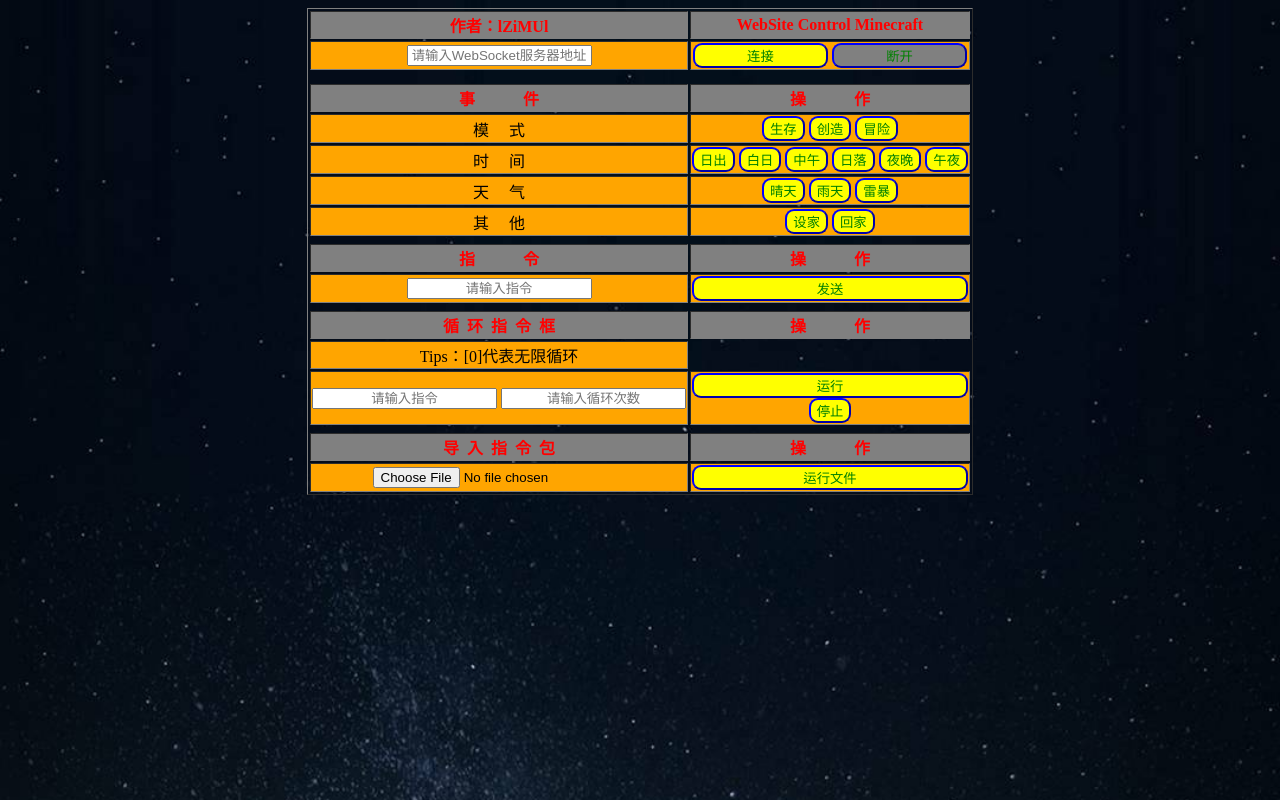
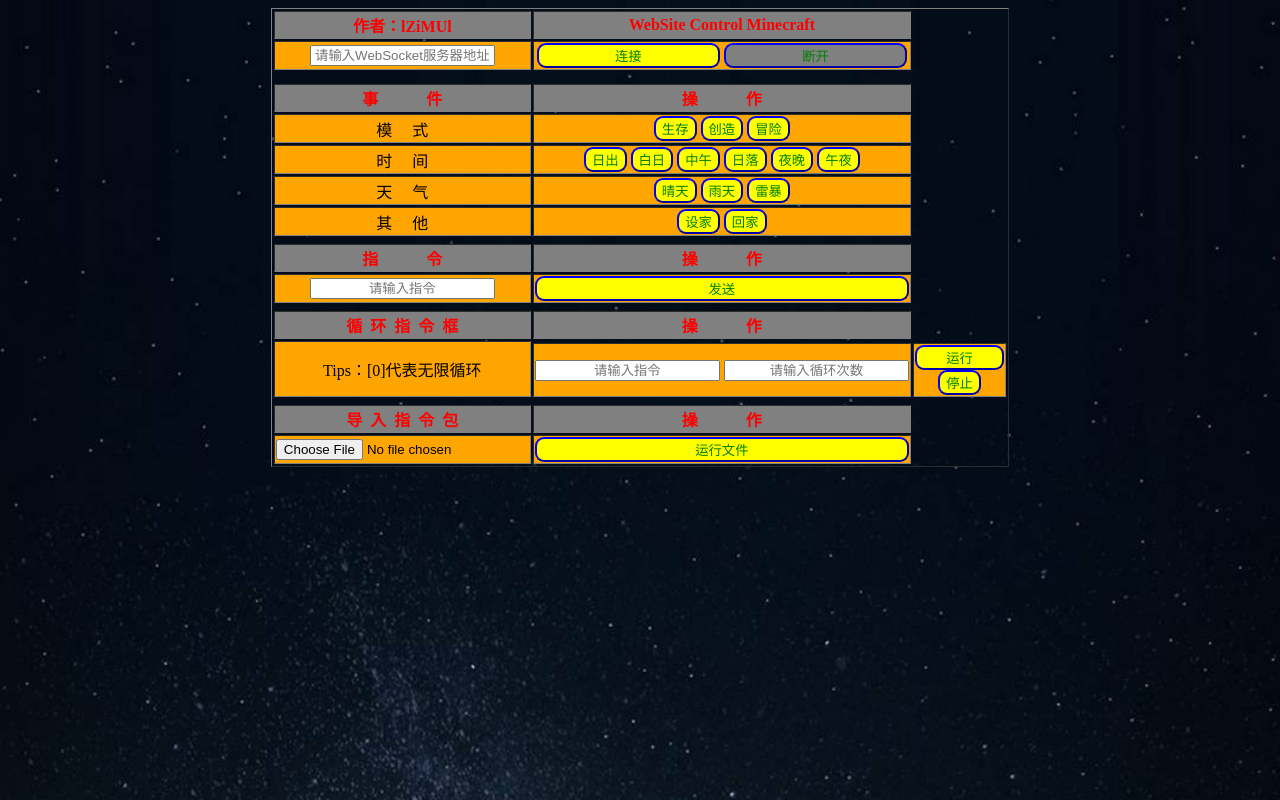
Before and after one commit to IZIMUI/Minecraft, a plain HTML site: page index.html in a window 1280 px wide. Drawn offline with Linux system fonts and the light colour scheme.

Commit message:
Update index.html

```diff
--- a/index.html
+++ b/index.html
@@ -83,7 +83,7 @@ WebSite&nbspControl&nbspMinecraft
 <th class="title2">操&nbsp&nbsp&nbsp&nbsp&nbsp&nbsp&nbsp&nbsp&nbsp&nbsp&nbsp&nbsp作</th>
 </tr>
 <tr>
-<td>Tips：[0]代表无限循环</td>
+<td rowspan="2">Tips：[0]代表无限循环</td>
 </tr>
 <tr>
 <td>
```
